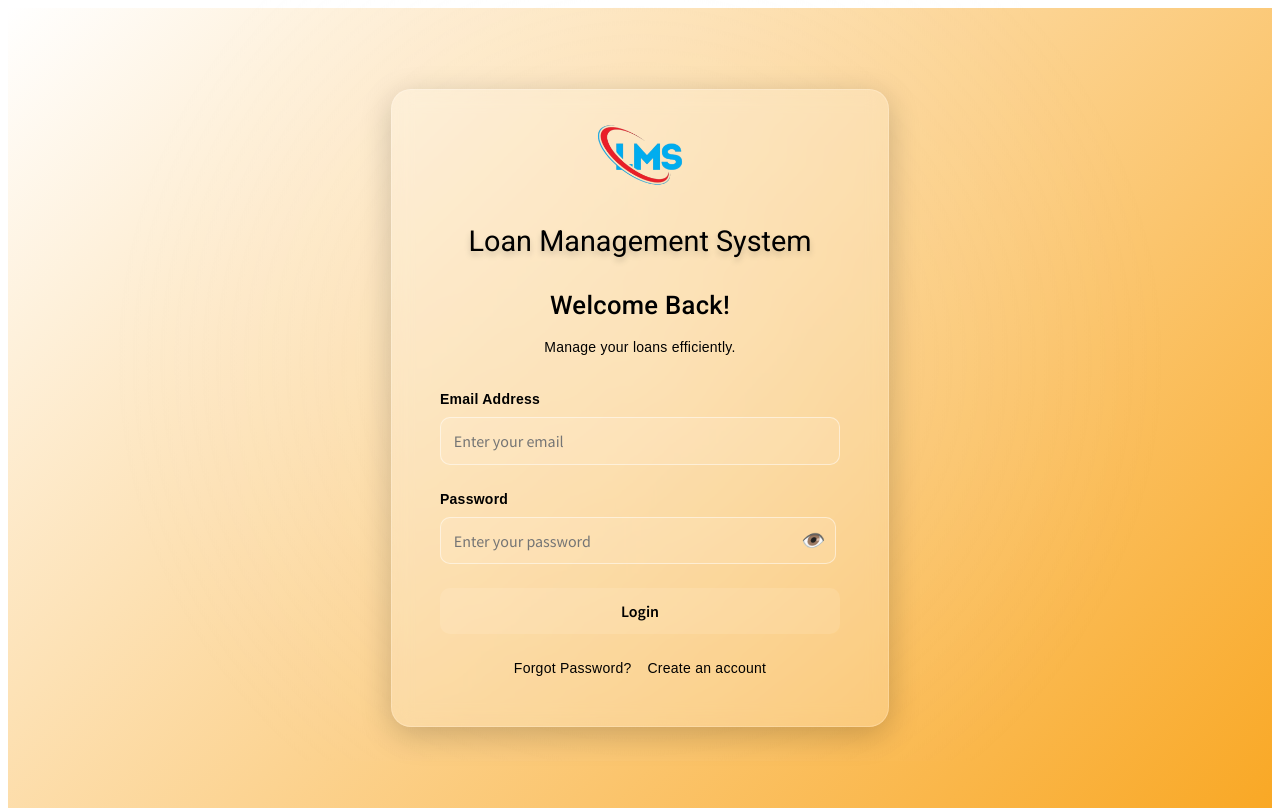
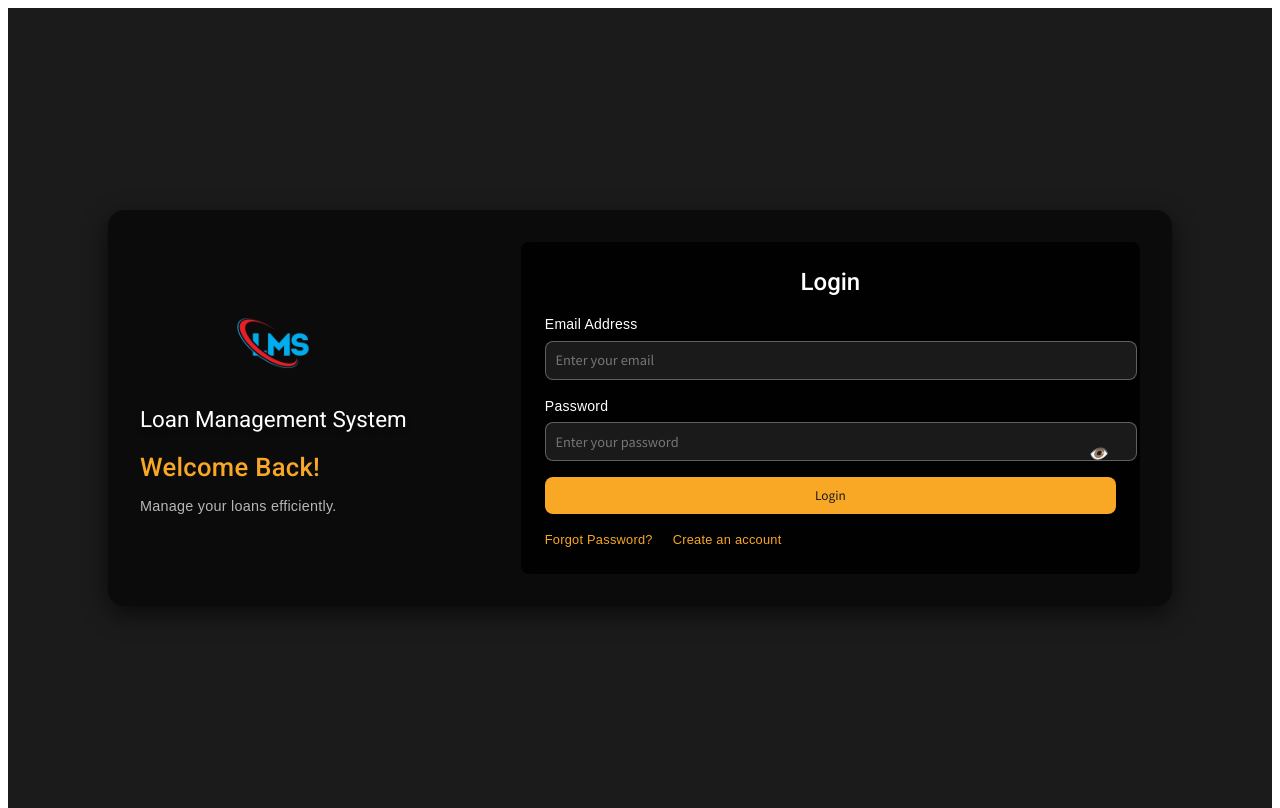
Before and after one commit to Paraskanzariya/LMS, an Angular app: page /auth/login in a window 1280 px wide. Built offline with nearby package versions, Linux system fonts and the light colour scheme.

Commit message:
Update login page design

```diff
--- a/src/app/auth/login/login.component.html
+++ b/src/app/auth/login/login.component.html
@@ -1,13 +1,20 @@
 <div class="login-page">
     <div class="glass-container">
+        <div class="left-side">
             <div class="logo">
                 <img src="../../../assets/img/LMS1.png" alt="LMS Logo" />
                 <h1>Loan Management System</h1>
             </div>
-        <form [formGroup]="loginForm" (ngSubmit)="onSubmit()" class="login-form">
+
+            <div class="left-side-text">
                 <h2>Welcome Back!</h2>
                 <p>Manage your loans efficiently.</p>
+            </div>
+        </div>
 
+        <div class="right-section">
+            <form [formGroup]="loginForm" (ngSubmit)="onSubmit()" class="login-form">
+                <h1 class="login">Login</h1>
                 <div class="form-group">
                     <label for="email">Email Address</label>
                     <input type="email" id="email" formControlName="email" placeholder="Enter your email"
@@ -21,7 +28,8 @@
                     <label for="password">Password</label>
                     <div class="password-container">
                         <input [type]="passwordFieldType" id="password" formControlName="password"
-                        placeholder="Enter your password" [ngClass]="{ 'is-invalid': isControlInvalid('password') }" />
+                            placeholder="Enter your password"
+                            [ngClass]="{ 'is-invalid': isControlInvalid('password') }" />
                         <i class="toggle-password" (click)="togglePasswordVisibility()">
                             {{ passwordFieldType === 'password' ? '👁️' : '🙈' }}
                         </i>
@@ -36,11 +44,11 @@
                     <app-button-loader *ngIf="isSubmitting" [isLoading]="isSubmitting"></app-button-loader>
                 </button>
 
-            <!-- Forgot Password and Register Links -->
                 <div class="additional-links">
                     <a href="/auth/reset-password" class="forgot-password">Forgot Password?</a>
-                <a href="/register" class="register">Create an account</a>
+                    <a href="/auth/register" class="register">Create an account</a>
                 </div>
             </form>
         </div>
     </div>
+</div>
--- a/src/app/auth/login/login.component.scss
+++ b/src/app/auth/login/login.component.scss
@@ -1,271 +1,160 @@
-$primary-color: #f9a825; // Light Gold for primary color
-$secondary-color: #ffffff; // White for text and elements
-$error-color: #ff5252; // Red for errors
-$gradient-bg: linear-gradient(135deg, #ffffff, #f9a825); // Light gold gradient for background
-$font-family: 'Poppins', sans-serif; // Font family
-$text-color: #000000; // Dark color for text
-$text-field-border-color: rgba(255, 255, 255, 0.5); // Light gray for text fields
-$button-color: #f9a825; // Gold background color for the button
-$button-hover-color: #fbc02d; // Darker gold for button hover effect
+$primary-color: #f9a825;
+$secondary-color: #ffffff;
+$background-color: #1b1b1b;
+$input-bg-color: rgba(255, 255, 255, 0.1);
+$error-color: #ff5252;
+$font-family: 'Poppins', sans-serif;
 
-// Login Page Styles
 .login-page {
+    height: 100vh;
     display: flex;
     justify-content: center;
     align-items: center;
-    height: 100vh;
-    background: $gradient-bg;
-    overflow: hidden;
+    background: $background-color;
     font-family: $font-family;
 
-    &::before {
-        content: '';
-        position: absolute;
+    .glass-container {
+        display: flex;
+        justify-content: space-between;
+        align-items: center;
         width: 100%;
-        height: 100%;
-        background: radial-gradient(circle, rgba(255, 255, 255, 0.15), transparent 70%);
-        animation: float-bg 6s infinite alternate ease-in-out;
-        pointer-events: none;
-    }
+        max-width: 1000px;
+        background: rgba(0, 0, 0, 0.6);
+        border-radius: 16px;
+        overflow: hidden;
+        box-shadow: 0 8px 24px rgba(0, 0, 0, 0.6);
+        padding: 2rem;
 
-    .glass-container {
-        background: rgba(255, 255, 255, 0.2);
-        border-radius: 20px;
-        padding: 0rem 3rem 3rem 3rem;
-        width: 100%;
-        max-width: 400px;
-        box-shadow: 0 8px 32px rgba(0, 0, 0, 0.2);
-        backdrop-filter: blur(10px);
-        border: 1px solid rgba(255, 255, 255, 0.2);
+        .left-side {
+            flex: 1;
+            display: flex;
+            flex-direction: column;
+            align-items: flex-start;
+
+            .logo {
                 text-align: center;
 
-        .logo {
-            margin-bottom: 2rem;
-
                 img {
-                width: 130px;
+                    width: 110px;
                 }
 
                 h1 {
-                font-size: 1.8rem;
-                color: $text-color;
+                    font-size: 1.4rem;
+                    color: $secondary-color;
                     text-shadow: 0px 4px 6px rgba(0, 0, 0, 0.2);
                 }
             }
 
-        .login-form {
+            .left-side-text {
                 h2 {
-                margin-bottom: 1rem;
                     font-size: 1.6rem;
-                color: $text-color;
+                    color: $primary-color;
+                    margin-bottom: 0.8rem;
                 }
 
                 p {
-                margin-bottom: 2rem;
-                color: $text-color;
+                    font-size: 0.9rem;
+                    color: rgba(255, 255, 255, 0.7);
+                }
+            }
+        }
+
+        .right-section {
+            flex: 1.5;
+            padding: 1.5rem;
+            background: rgba(0, 0, 0, 0.9);
+            border-radius: 8px;
+
+            .login-form {
+                width: 100%;
+
+                .login {
+                    text-align: center;
+                    font-weight: 500;
+                    color: $secondary-color;
                 }
 
                 .form-group {
-                margin-bottom: 1.5rem;
-                text-align: left;
+                    margin-bottom: 1rem;
 
                     label {
+                        font-weight: 500;
+                        color: $secondary-color;
+                        margin-bottom: 0.4rem;
                         display: block;
-                    font-weight: 600;
-                    margin-bottom: 0.5rem;
-                    color: $text-color;
                     }
 
                     input {
-                    width: 93%;
-                    padding: 0.8rem;
-                    border: 1px solid $text-field-border-color;
-                    border-radius: 10px;
-                    background: rgba(255, 255, 255, 0.1);
-                    color: $text-color;
-                    font-size: 1rem;
-                    transition: all 0.3s;
+                        width: 100%;
+                        padding: 0.6rem;
+                        border: 1px solid rgba(255, 255, 255, 0.3);
+                        border-radius: 8px;
+                        background: $input-bg-color;
+                        color: $secondary-color;
+                        font-size: 0.9rem;
+                        transition: 0.3s;
 
                         &:focus {
                             outline: none;
-                        background: rgba(255, 255, 255, 0.2);
-                        box-shadow: 0px 4px 10px rgba(255, 255, 255, 0.3);
-                        border: 1px solid #f9a825;
-                    }
-
-                    &.is-invalid {
-                        border: 1px solid $error-color;
+                            border-color: $primary-color;
+                            box-shadow: 0 0 8px $primary-color;
                         }
                     }
-
-                .error {
-                    color: $error-color;
-                    font-size: 0.875rem;
                 }
 
                 .password-container {
                     position: relative;
 
-                    input {
-                        width: calc(100% - 2rem);
-                        /* Adjust width to accommodate icon */
-                        display: inline-block;
-                    }
+                    i.toggle-password {
+                        position: absolute;
+                        top: 50%;
+                        right: 8px;
+                        transform: translateY(10%);
+                        cursor: pointer;
+                        font-size: 1rem;
+                        color: $secondary-color;
 
-                    .toggle-password {
-                        position: absolute;
-                        right: 1rem;
-                        top: 50%;
-                        transform: translateY(-50%);
-                        cursor: pointer;
-                        font-size: 1.2rem;
-                        color: $text-color;
+                        &:hover {
+                            color: $primary-color;
                         }
                     }
                 }
 
                 .login-btn {
-                display: block; // Ensure it behaves like the input fields
-                width: 100%; // Match the width of input fields
-                margin-top: 1rem; // Adjust spacing from the password input
-                padding: 0.8rem;
-                background: $button-color; // Gold background color
-                color: $text-color; // Dark text color for readability
-                font-size: 1rem;
-                font-weight: 600;
+                    width: 100%;
+                    padding: 0.6rem;
+                    background: $primary-color;
+                    color: $background-color;
+                    font-weight: 500;
                     border: none;
-                border-radius: 10px;
+                    border-radius: 8px;
                     cursor: pointer;
-                transition: all 0.3s ease-in-out;
+                    transition: 0.3s;
 
                     &:hover {
-                    background: $button-hover-color; // Darker gold on hover
-                    box-shadow: 0px 4px 10px rgba(255, 255, 255, 0.3);
-                    transform: scale(1.05); // Slight scaling effect
-                }
-
-                &:disabled {
-                    background: rgba(255, 255, 255, 0.1);
-                    cursor: not-allowed;
-
-                    &:hover {
-                        background: rgba(255, 255, 255, 0.1);
-                        box-shadow: none;
-                        transform: none;
-                    }
+                        background: darken($primary-color, 10%);
+                        box-shadow: 0 4px 12px rgba(255, 215, 0, 0.3);
+                        transform: scale(1.05);
                     }
                 }
 
                 .additional-links {
-                margin-top: 1.5rem; // Spacing between the login button and the links
-                display: flex;
-                justify-content: center; // Center align the links horizontally
-
-                a {
-                    color: $text-color; // Color for the links (matching the gold button color)
-                    font-size: 0.875rem; // Smaller text for the links
-                    text-decoration: none; // Remove underline
-                    margin-right: 1rem; // Spacing between the two links
-                    transition: color 0.3s ease, font-weight 0.3s ease, transform 0.3s ease; // Transition for color, weight, and transform
-
-                    &:hover {
-                        color: $primary-color; // Hover color (light gold for emphasis)
-                        font-weight: 700; // Bold the text
-                        text-decoration: underline; // Underline the text
-                        transform: translateY(-2px); // Slight lift effect for emphasis
-                    }
-
-                    &:last-child {
-                        margin-right: 0; // Remove margin from the last link
-                    }
-                }
-            }
-
-            .back-to-login {
-                margin-top: 1.5rem;
-                text-align: center;
+                    margin-top: 1rem;
+                    font-size: 0.8rem;
+                    color: $secondary-color;
 
                     a {
                         color: $primary-color;
-                    font-size: 0.875rem;
                         text-decoration: none;
+                        padding-right: 20px;
 
                         &:hover {
-                        color: #f39c12; // Gold on hover
                             text-decoration: underline;
+                            font-weight: 500;
                         }
                     }
                 }
             }
         }
     }
-
-// Override ngx-toastr styles for custom animations
-.toast-success,
-.toast-error,
-.toast-warning,
-.toast-info {
-    position: fixed;
-    top: 20px;
-    /* Adjust as needed */
-    right: 20px;
-    /* Start from the right */
-    z-index: 9999;
-    animation: slideInRight 0.5s forwards, slideOutRight 1s 4s forwards;
-    opacity: 0;
 }
-
-/* Slide in from the right */
-@keyframes slideInRight {
-    0% {
-        transform: translateX(100%);
-        /* Off-screen */
-        opacity: 0;
-    }
-
-    100% {
-        transform: translateX(0);
-        /* On-screen */
-        opacity: 1;
-    }
-}
-
-/* Slide out to the right */
-@keyframes slideOutRight {
-    0% {
-        transform: translateX(0);
-        /* Stay in place */
-        opacity: 1;
-    }
-
-    100% {
-        transform: translateX(100%);
-        /* Off-screen */
-        opacity: 0;
-    }
-}
-
-/* Slide out to the left (for future use) */
-@keyframes slideOutLeft {
-    0% {
-        transform: translateX(0);
-        /* Normal position */
-        opacity: 1;
-    }
-
-    100% {
-        transform: translateX(-100%);
-        /* Off-screen to the left */
-        opacity: 0;
-    }
-}
-
-@keyframes float-bg {
-    from {
-        transform: translateY(0);
-    }
-
-    to {
-        transform: translateY(-50px);
-    }
-}
```
Lines whose indentation alone changed are shown as unchanged.
